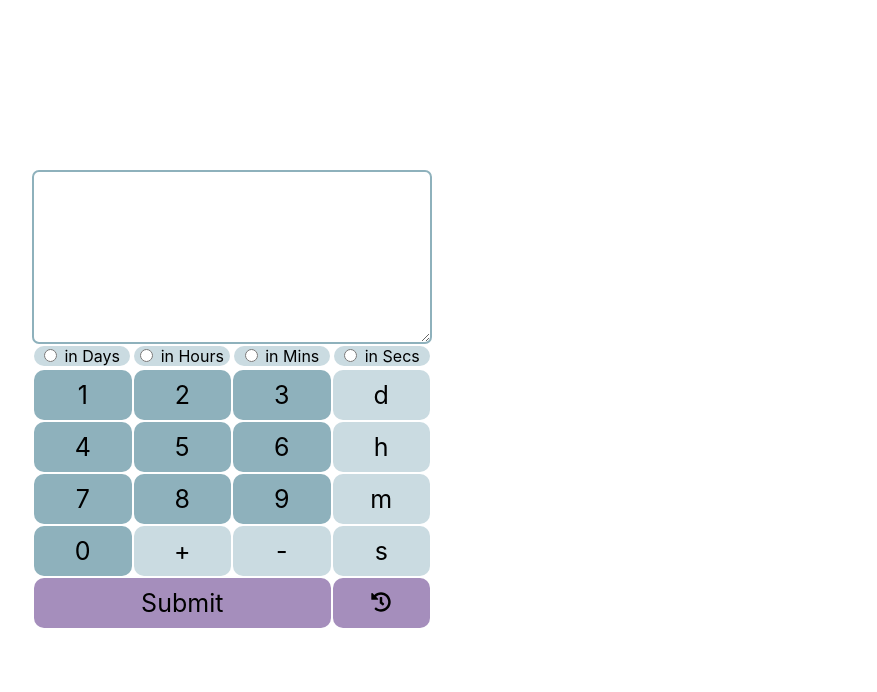
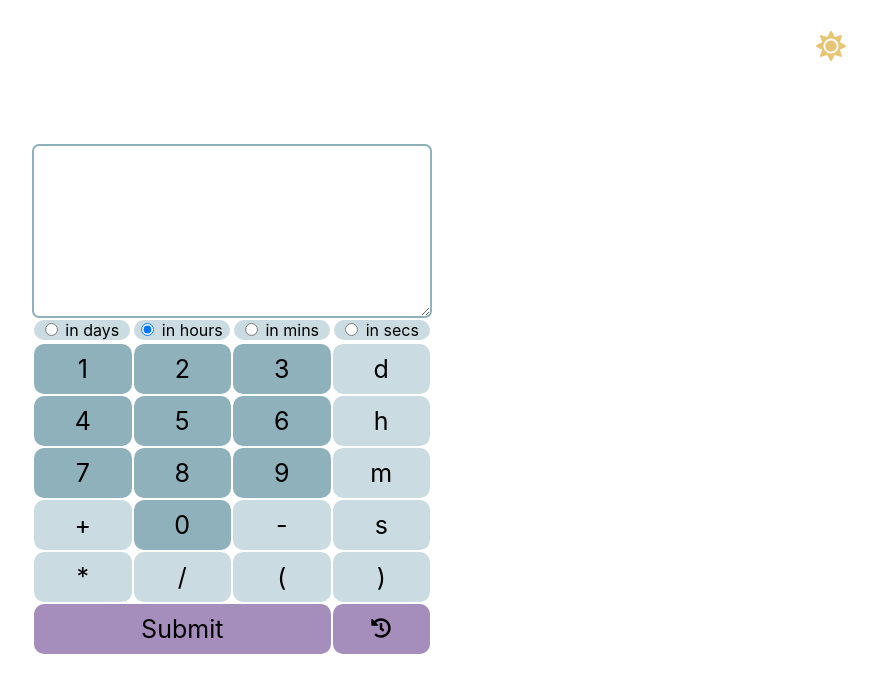
Before and after one commit to Lucas-Levandoski/time-calculator, a React (Create React App) app: page / in a window 1280 px wide. Shown: the top 692 px of the page, without its empty margins (398-1275 px from the left). Built offline with nearby package versions, Linux system fonts and the light colour scheme.

Commit message:
added night mote, input from history and improved math scheme

```diff
--- a/src/components/calculator/index.css
+++ b/src/components/calculator/index.css
@@ -22,7 +22,9 @@ svg {
   padding: 10px;
   height: 150px;
   border-radius: 7px;
-  border: 2px solid #8EB1BC;
+  border: 2px solid var(--number-button);
+  background-color: var(--text-input);
+  color: var(--text-input-font);
 }
 
 .error-popup {
@@ -58,15 +60,15 @@ table.calc-keyboard {
 }
 
 .is-number {
-  background-color: #8EB1BC;
+  background-color: var(--number-button);
 }
 
 .is-operation {
-  background-color: #CADBE1;
+  background-color: var(--operation-button);
 }
 
 .is-command {
-  background-color: #A58EBC;
+  background-color: var(--submit-button);
 }
 
 .result-type-list {
@@ -77,8 +79,9 @@ table.calc-keyboard {
 .result-type-list span {
   width: 100%;
   margin: 2px;
-  background-color: #CADBE1;
+  background-color: var(--operation-button);
   border-radius: 20px;
+  cursor: pointer;
 }
 
 .result-type-list input {
--- a/src/components/calculator/index.tsx
+++ b/src/components/calculator/index.tsx
@@ -1,9 +1,9 @@
-/* eslint-disable jsx-a11y/no-noninteractive-element-interactions */
-/* eslint-disable jsx-a11y/click-events-have-key-events */
-import React, { useState, useRef } from 'react';
+import React, { useState } from 'react';
 import { FaHistory } from 'react-icons/fa';
-import { SecondsToDays, SecondsToHours, SecondsToMinutes } from '../../functions/seconds-to';
-import EquationToSeconds from '../../functions/equation-to-seconts';
+import {
+  SecondsToDays, SecondsToHours, SecondsToMinutes, SecondsToSeconds,
+} from '../../functions/seconds-to';
+import EquationToSeconds, { EquationToSeconds2 } from '../../functions/equation-to-seconds';
 import ValidateInput from '../../functions/validate-input';
 import History, { IEquation } from '../history';
 
@@ -11,7 +11,7 @@ import './index.css';
 
 export default function Calculator() {
   const [calcInput, setCalcInput] = useState('');
-  const [resultType, setResultType] = useState('days');
+  const [resultType, setResultType] = useState('hours');
   const [errorInput, setErrorInput] = useState(null);
   const [showHistory, setShowHistory] = useState(false);
   const [history, setHistory] = useState<IEquation[]>([]);
@@ -26,13 +26,13 @@ export default function Calculator() {
     setHistory(history);
   };
 
-  const executeOperations = (operations: string[]) => {
-    const hasError = ValidateInput(operations);
+  const executeOperations = (equation: string) => {
+    const hasError = ValidateInput(equation);
 
-    if (!hasError && operations.length > 0) {
+    if (!hasError && equation.length > 0) {
       setErrorInput(null);
 
-      const totalSeconds = EquationToSeconds(operations);
+      const totalSeconds = EquationToSeconds(equation);
 
       let result = '';
 
@@ -47,7 +47,7 @@ export default function Calculator() {
           result = SecondsToMinutes(totalSeconds);
           break;
         case 'seconds':
-          result = totalSeconds;
+          result = SecondsToSeconds(totalSeconds);
           break;
         default:
       }
@@ -59,17 +59,10 @@ export default function Calculator() {
     }
   };
 
-  const splitText = (rawInput: string) => {
-    const input = rawInput.replaceAll('\n', ' ');
-    return input.split(' ').filter((item) => item !== ' ' && item !== '');
-  };
-
   const submitCalcInput = (e: any) => {
     e.preventDefault();
 
-    const splitedText = splitText(calcInput);
-
-    executeOperations(splitedText);
+    executeOperations(calcInput);
   };
 
   const addCharacter = (character: string) => {
@@ -86,17 +79,17 @@ export default function Calculator() {
             onChange={(e) => setCalcInput(e.target.value)}
           />
           <div className="result-type-list">
-            <span>
-              <input type="radio" value="days" name="timeType" /> in Days
+            <span onClick={() => setResultType('days')}>
+              <input type="radio" value="days" name="timeType" checked={resultType === 'days'} /> in days
             </span>
-            <span>
-              <input type="radio" value="hours" name="timeType" /> in Hours
+            <span onClick={() => setResultType('hours')}>
+              <input type="radio" value="hours" name="timeType" checked={resultType === 'hours'} /> in hours
             </span>
-            <span>
-              <input type="radio" value="minutes" name="timeType" /> in Mins
+            <span onClick={() => setResultType('minutes')}>
+              <input type="radio" value="minutes" name="timeType" checked={resultType === 'minutes'} /> in mins
             </span>
-            <span>
-              <input type="radio" value="seconds" name="timeType" /> in Secs
+            <span onClick={() => setResultType('seconds')}>
+              <input type="radio" value="seconds" name="timeType" checked={resultType === 'seconds'} /> in secs
             </span>
           </div>
           <table className="calc-keyboard">
@@ -105,25 +98,31 @@ export default function Calculator() {
                 <td className="is-number" onClick={() => addCharacter('1')}>1</td>
                 <td className="is-number" onClick={() => addCharacter('2')}>2</td>
                 <td className="is-number" onClick={() => addCharacter('3')}>3</td>
-                <td className="is-operation" onClick={() => addCharacter('d ')}>d</td>
+                <td className="is-operation" onClick={() => addCharacter('d')}>d</td>
               </tr>
               <tr>
                 <td className="is-number" onClick={() => addCharacter('4')}>4</td>
                 <td className="is-number" onClick={() => addCharacter('5')}>5</td>
                 <td className="is-number" onClick={() => addCharacter('6')}>6</td>
-                <td className="is-operation" onClick={() => addCharacter('h ')}>h</td>
+                <td className="is-operation" onClick={() => addCharacter('h')}>h</td>
               </tr>
               <tr>
                 <td className="is-number" onClick={() => addCharacter('7')}>7</td>
                 <td className="is-number" onClick={() => addCharacter('8')}>8</td>
                 <td className="is-number" onClick={() => addCharacter('9')}>9</td>
-                <td className="is-operation" onClick={() => addCharacter('m ')}>m</td>
+                <td className="is-operation" onClick={() => addCharacter('m')}>m</td>
               </tr>
               <tr>
+                <td className="is-operation" onClick={() => addCharacter('+')}>+</td>
                 <td className="is-number" onClick={() => addCharacter('0')}>0</td>
-                <td className="is-operation" onClick={() => addCharacter('+ ')}>+</td>
-                <td className="is-operation" onClick={() => addCharacter('- ')}>-</td>
-                <td className="is-operation" onClick={() => addCharacter('s ')}>s</td>
+                <td className="is-operation" onClick={() => addCharacter('-')}>-</td>
+                <td className="is-operation" onClick={() => addCharacter('s')}>s</td>
+              </tr>
+              <tr>
+                <td className="is-operation" onClick={() => addCharacter('*')}>*</td>
+                <td className="is-operation" onClick={() => addCharacter('/')}>/</td>
+                <td className="is-operation" onClick={() => addCharacter('(')}>(</td>
+                <td className="is-operation" onClick={() => addCharacter(')')}>)</td>
               </tr>
               <tr>
                 <td className="is-command" colSpan={3} onClick={submitCalcInput}>Submit</td>
@@ -134,9 +133,12 @@ export default function Calculator() {
         </form>
       </div>
       <div className={`history-frame ${showHistory ? 'should-show-history' : ''}`}>
-        <History equationsHistory={history} />
+        <History setHistInput={(selectedHist: string) => setCalcInput(selectedHist)} equationsHistory={history} />
       </div>
-      <span className={`error-popup ${errorInput ? 'should-show-error' : ''}`}>sentence <span className="error-string">{errorInput}</span> is not supported</span>
+      <span
+        className={`error-popup ${errorInput ? 'should-show-error' : ''}`}
+      >sentence <span className="error-string">{errorInput}</span> is not supported
+      </span>
     </div>
   );
 }
--- a/src/components/history/index.css
+++ b/src/components/history/index.css
@@ -15,12 +15,15 @@
 
 .history-table tr {
   padding: 10px;
-  height: 80px;
+  height: 88px;
 }
 
 .history-table p {
   cursor: pointer;
   padding: 3px;
+  max-width: 300px;
+  line-break: anywhere;
+  border: solid 2px transparent;
 }
 
 .equation-box {
@@ -35,13 +38,13 @@
 
 .history-table p:hover {
   border-radius: 5px;
-  border: solid 2px blueviolet;
+  border-color: var(--submit-button);
 }
 
 .history-table tr:nth-child(odd) td {
-  background-color: #CADBE1;
+  background-color: var(--operation-button);
 }
 
 .history-table tr:nth-child(even) td {
-  background-color: #8EB1BC;
+  background-color: var(--number-button);
 }
--- a/src/functions/equation-to-seconts.tsx
+++ b/src/functions/equation-to-seconds.tsx
@@ -1,6 +1,6 @@
 import * as math from 'mathjs';
 
-export default function EquationToSeconds(operations: string[]) {
+export function EquationToSeconds2(operations: string[]) {
   let record = '(';
   let equation = '';
 
@@ -32,3 +32,14 @@ export default function EquationToSeconds(operations: string[]) {
 
   return math.evaluate(equation);
 }
+
+export default function EquationToSeconds(equation: string) {
+  let equationToRun = equation;
+
+  equationToRun = equationToRun.replaceAll('d', '*86400');
+  equationToRun = equationToRun.replaceAll('h', '*3600');
+  equationToRun = equationToRun.replaceAll('m', '*60');
+  equationToRun = equationToRun.replaceAll('s', '*1');
+
+  return math.evaluate(equationToRun);
+}
--- a/src/functions/validate-input.tsx
+++ b/src/functions/validate-input.tsx
@@ -1,12 +1,14 @@
-export default function ValidateInput(operations: string[]) {
+export default function ValidateInput(equation: string) {
   let mistakenOperation;
 
+  const operations = equation.split('');
+
   operations.every((operation) => {
-    const operationChar = operation.substring(operation.length - 1, operation.length);
-    const value = +operation.substring(0, operation.length - 1);
-    const operationOptions = ['d', 'h', 'm', 's', '+', '-'];
+    const operationChar = operation;
+    const valueIsNan = Number.isNaN(+operation);
+    const operationOptions = ['d', 'h', 'm', 's', '+', '-', '(', ')', '*', '/'];
 
-    if (!value && !operationOptions.includes(operationChar)) {
+    if (valueIsNan && !operationOptions.includes(operationChar)) {
       mistakenOperation = operation;
       return false;
     }
--- a/src/pages/landing-page/index.css
+++ b/src/pages/landing-page/index.css
@@ -1,6 +1,9 @@
 .landing-page {
+  transition-property: color, background-color;
+  transition-duration: 1s;
+  transition-timing-function: ease-in-out;
   min-height: 100vh;
-  /* background-color: black; */
+  background-color: var(--background);
 }
 
 .calc-frame {
@@ -10,3 +13,46 @@
   align-items: center;
   justify-content: center;
 }
+
+.mode-button {
+  position: absolute;
+  right: 30px;
+  top: 30px;
+  background-color: transparent;
+  border: none;
+}
+
+.mode-button:focus {
+  outline: none;
+}
+
+.light-mode-icon {
+  color: #E8C575;
+  font-size: 30px;
+  cursor: pointer;
+}
+
+.dark-mode-icon {
+  color: #A58EBC;
+  font-size: 30px;
+  cursor: pointer;
+}
+
+.light-mode {
+  --background: white;
+  --number-button: #8EB1BC;
+  --operation-button: #CADBE1;
+  --submit-button: #A58EBC;
+  --text-input: white;
+  --text-input-font: black;
+}
+
+.dark-mode {
+  color: white;
+  --background: rgba(0, 0, 0, 0.959);
+  --number-button: #085373;
+  --operation-button: #038387;
+  --submit-button: #e16038;
+  --text-input: #292929;
+  --text-input-font: white;
+}
--- a/src/pages/landing-page/index.tsx
+++ b/src/pages/landing-page/index.tsx
@@ -1,13 +1,35 @@
-import React from 'react';
+import React, { useState } from 'react';
+import { FaMoon, FaSun } from 'react-icons/fa';
 import Calculator from '../../components/calculator';
 
 import './index.css';
 
 export default function LandingPage() {
+  const userMode = localStorage.getItem('user-mode');
+
+  const [mode, setMode] = useState(userMode || 'light-mode');
+
+  const changeMode = () => {
+    const nextMode = mode === 'light-mode' ? 'dark-mode' : 'light-mode';
+    setMode(nextMode);
+    localStorage.setItem('user-mode', nextMode);
+  };
+
   return (
-    <div className="landing-page">
-      <div className="calc-frame">
-        <Calculator />
+    <div className={mode}>
+      <div className="landing-page">
+        <div className="calc-frame">
+          <Calculator />
+          <button
+            className="mode-button"
+            type="button"
+            onClick={() => changeMode()}
+          >
+            {mode === 'light-mode'
+              ? <FaSun className="light-mode-icon" />
+              : <FaMoon className="dark-mode-icon" />}
+          </button>
+        </div>
       </div>
     </div>
   );
```
Also changed, not shown: src/components/history/index.tsx (+14 -13 lines), src/functions/seconds-to.tsx (+7 -3 lines), .eslintrc.json.
